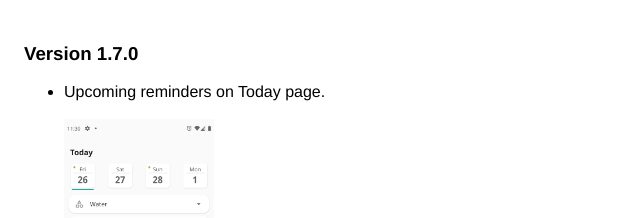
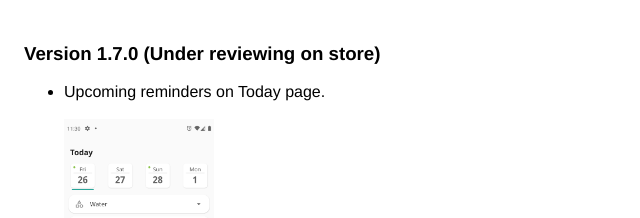
Before and after one commit to plantnote/plantnote.github.io, a Jekyll site: the page change_log.html, which Jekyll copies as it is, in a window 1280 px wide. Shown: the top 218 px of the page, without its empty margins (0-640 px from the left). Built offline with Jekyll 4.4.1, drawn with Linux system fonts in a browser that asks for light colours.

Commit message:
1.7.0 - 2

```diff
--- a/change_log.html
+++ b/change_log.html
@@ -8,7 +8,7 @@
     </head>
     <body>
 
-      <strong><h3>Version 1.7.0</h3></strong>
+      <strong><h3>Version 1.7.0 (Under reviewing on store)</h3></strong>
       <ul>
         <li>Upcoming reminders on Today page.</li><br>
         <img src="images/changelog/upcoming_today.png" width="150"><br><br><br>
```
